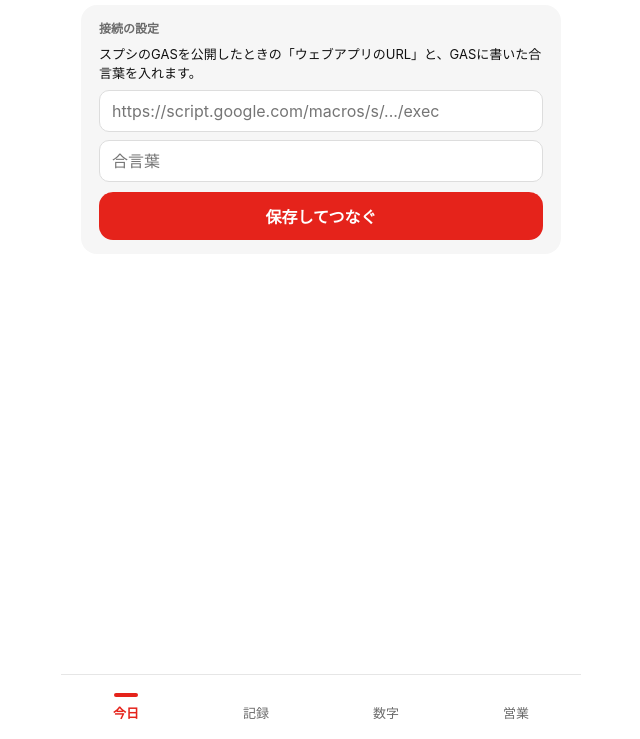
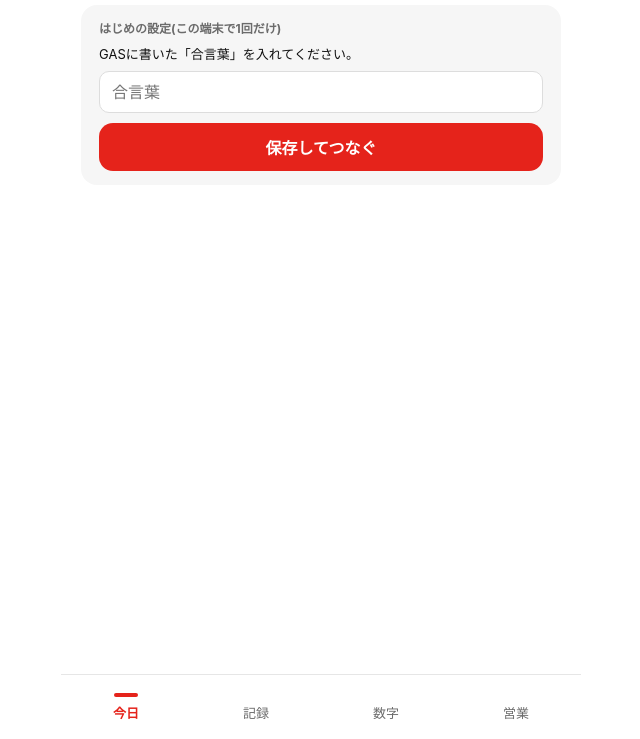
Before and after one commit to kashiwano-bukatsu/diary, a plain HTML site: page index.html in a window 1280 px wide. Shown: the part 61-800 px from the top of the page, without its empty margins (319-959 px from the left). Drawn offline with Linux system fonts and the light colour scheme.

Commit message:
GASのURLをアプリに入れ、初回設定は合言葉だけにする
Co-Authored-By: Claude Sonnet 5.5 <noreply@anthropic.com>
Claude-Session: https://claude.ai/code/session_01Bd7kwDpxp86NyNjNt1ksUt

```diff
--- a/index.html
+++ b/index.html
@@ -92,6 +92,7 @@ textarea{min-height:120px;resize:vertical}
 'use strict';
 /* ---------- 設定 ---------- */
 var START='2026-11-17', GOAL=100000;
+var GAS_URL='https://script.google.com/a/macros/minnanobukatsu.com/s/AKfycbwUEGHPeLe4pHRutIJyZph4V4kzxVcjQla7-Kv_ZMHo9h6EDmxKWUIR7BXrS4aHgWG1Ew/exec'; // URLだけなら公開しても、合言葉がないと何も読めない
 var BIZ=['カシワのBUKATSU','おつなぎ屋','Perro Mouton','LINK'];
 var COLORS=['#E5231B','#111111','#8A8A8A','#D9D9D9','#B71C14','#555555'];
 var WD=['日','月','火','水','木','金','土'];
@@ -111,6 +112,7 @@ function toast(t){var el=$('#toast');el.textContent=t;el.classList.add('on');cle
 
 /* ---------- 状態 ---------- */
 var cfg=lsGet('day.cfg',null);
+if(cfg&&GAS_URL)cfg.url=GAS_URL;
 var data=lsGet('day.data',null)||{total:0,records:{},sales:{},group:0,numbers:[],schedule:[]};
 var queue=lsGet('day.q',[]);
 var ui={tab:'today',biz:0,editDate:null,open:null,editOne:false,setup:false,status:''};
@@ -281,10 +283,10 @@ function vSales(){
     '<div class="sync">'+esc(ui.status)+'</div>';
 }
 function vSetup(){
-  return '<div class="card"><div class="label">接続の設定</div>'+
-    '<div style="font-size:13px;margin:8px 0">スプシのGASを公開したときの「ウェブアプリのURL」と、GASに書いた合言葉を入れます。</div>'+
-    '<input id="urlIn" type="text" placeholder="https://script.google.com/macros/s/.../exec" value="'+esc(cfg?cfg.url:'')+'">'+
-    '<input id="keyIn" type="password" style="margin-top:8px" placeholder="合言葉" value="'+esc(cfg?cfg.key:'')+'">'+
+  return '<div class="card"><div class="label">はじめの設定(この端末で1回だけ)</div>'+
+    '<div style="font-size:13px;margin:8px 0">GASに書いた「合言葉」を入れてください。</div>'+
+    (GAS_URL?'':'<input id="urlIn" type="text" placeholder="https://script.google.com/macros/s/.../exec" value="'+esc(cfg?cfg.url:'')+'" style="margin-bottom:8px">')+
+    '<input id="keyIn" type="password" placeholder="合言葉" value="'+esc(cfg?cfg.key:'')+'">'+
     '<button class="btn" style="margin-top:10px;width:100%" data-act="saveCfg">保存してつなぐ</button>'+
     (cfg?'<button class="btn sm dark" style="margin-top:8px" data-act="closeSetup">戻る</button>':'')+'</div>';
 }
@@ -323,8 +325,8 @@ document.addEventListener('click',function(e){
   else if(act==='setup'){ui.setup=true;draw()}
   else if(act==='closeSetup'){ui.setup=false;draw()}
   else if(act==='saveCfg'){
-    var u=$('#urlIn').value.trim(),k=$('#keyIn').value.trim();
-    if(!u||!k){toast('URLと合言葉を入れてください');return}
+    var u=GAS_URL||($('#urlIn')?$('#urlIn').value.trim():''),k=$('#keyIn').value.trim();
+    if(!u||!k){toast('合言葉を入れてください');return}
     cfg={url:u,key:k};lsSet('day.cfg',cfg);ui.setup=false;draw();load().then(function(){toast('つながりました')});
   }
 });
```
